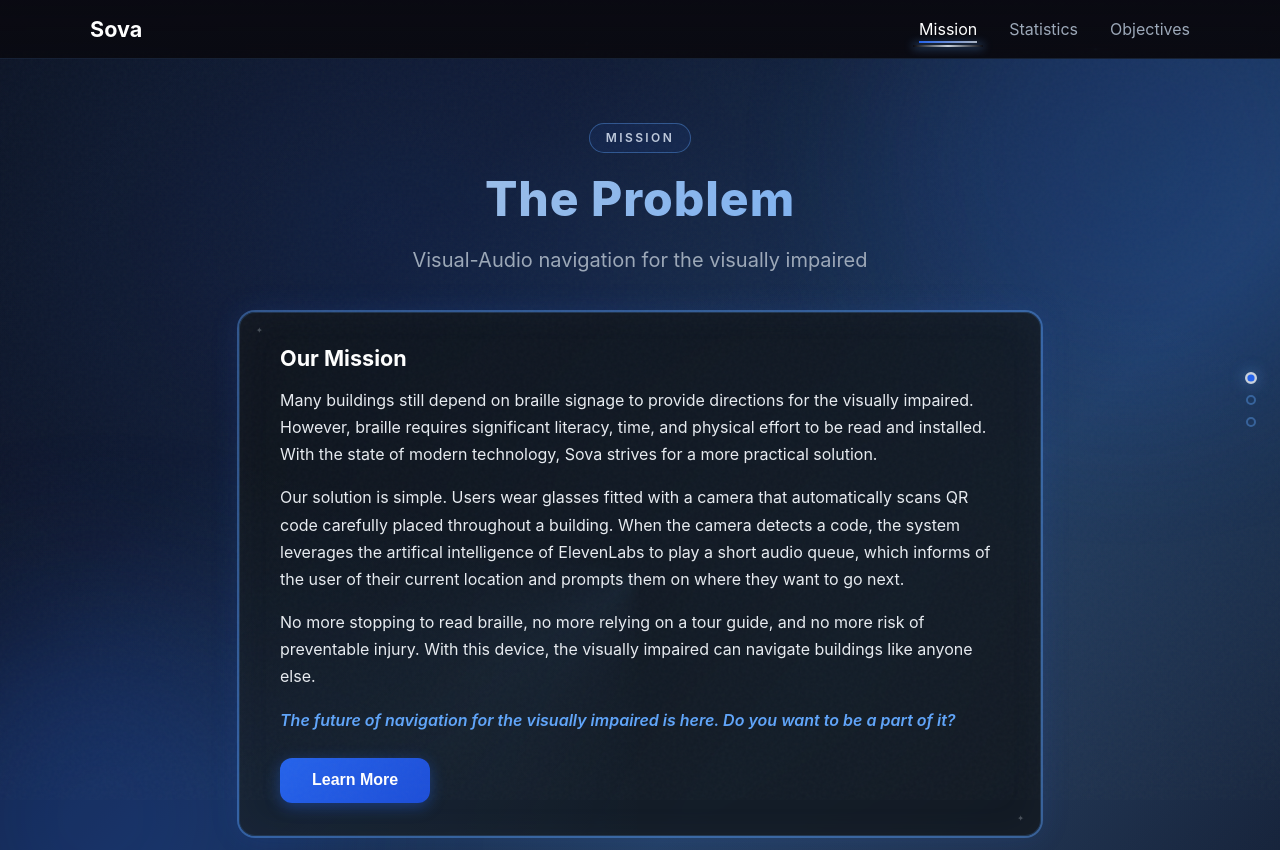
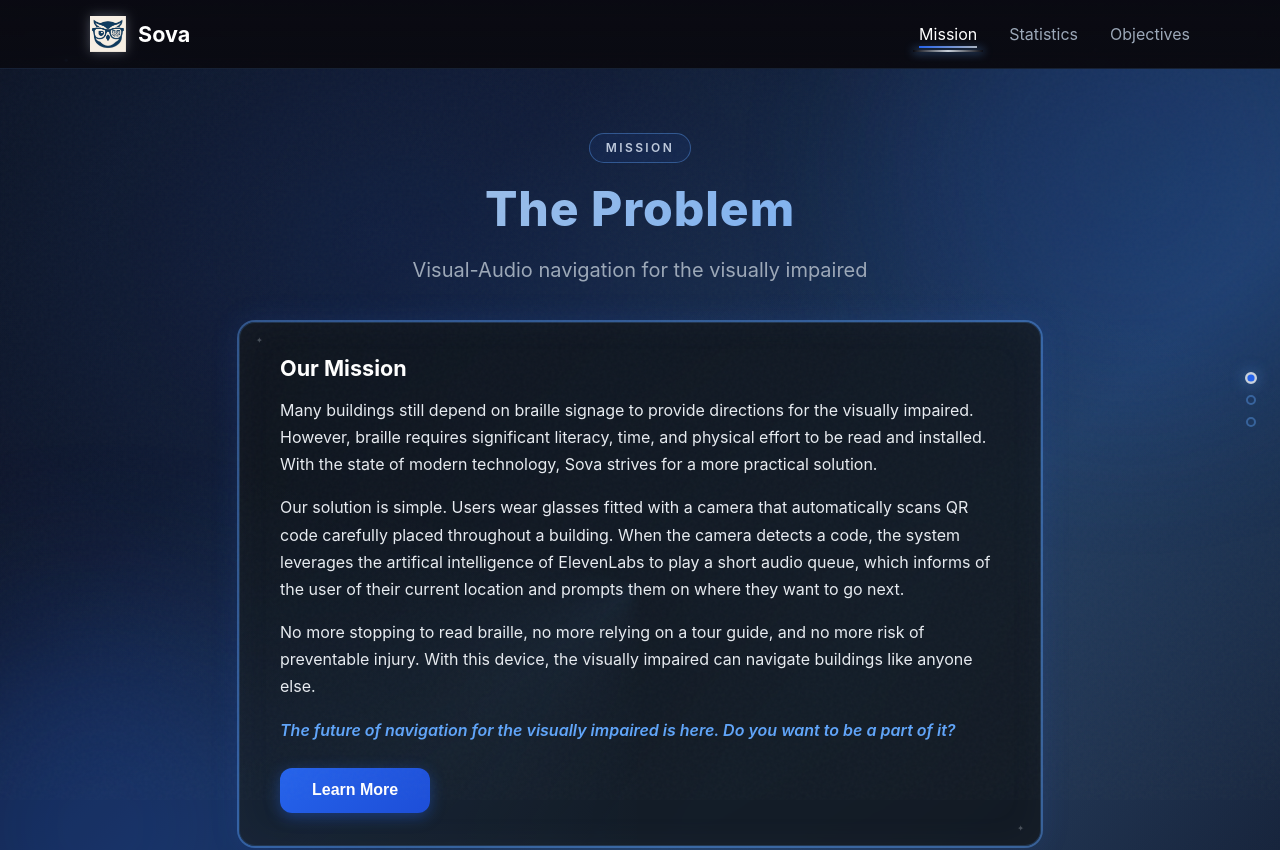
Before and after one commit to FurqanAhmad17/sova, a React (Create React App) app: page / in a window 1280 px wide. Shown: the top 850 px of the page. Built offline with nearby package versions, Linux system fonts and the light colour scheme.

Commit message:
added logo and changed tab title

```diff
--- a/public/index.html
+++ b/public/index.html
@@ -2,7 +2,7 @@
 <html lang="en">
   <head>
     <meta charset="utf-8" />
-    <link rel="icon" href="%PUBLIC_URL%/favicon.ico" />
+    <link rel="icon" href="%PUBLIC_URL%/assets/logo.png" />
     <meta name="viewport" content="width=device-width, initial-scale=1" />
     <meta name="theme-color" content="#000000" />
     <meta
@@ -24,7 +24,7 @@
       work correctly both with client-side routing and a non-root public URL.
       Learn how to configure a non-root public URL by running `npm run build`.
     -->
-    <title>React App</title>
+    <title>Sova</title>
   </head>
   <body>
     <noscript>You need to enable JavaScript to run this app.</noscript>
--- a/src/App.css
+++ b/src/App.css
@@ -540,6 +540,10 @@
 .logo {
   height: 36px;
   width: 36px;
+  background-color: transparent;
+  border: none;
+  object-fit: contain;
+  mix-blend-mode: screen;
   transition: filter 0.3s ease, transform 0.5s ease;
   animation: logoGlow 4s ease-in-out infinite;
 }
--- a/src/App.js
+++ b/src/App.js
@@ -135,6 +135,7 @@ function App() {
       <header className="header">
         <nav className="nav">
           <a href="/" className="logo-link">
+            <img src="/assets/logo.png" alt="Sova logo" className="logo" />
             <span>Sova</span>
           </a>
           <ul className="nav-links">
```
Also changed, not shown: assets/logo.png (added), public/assets/logo.png (added).
